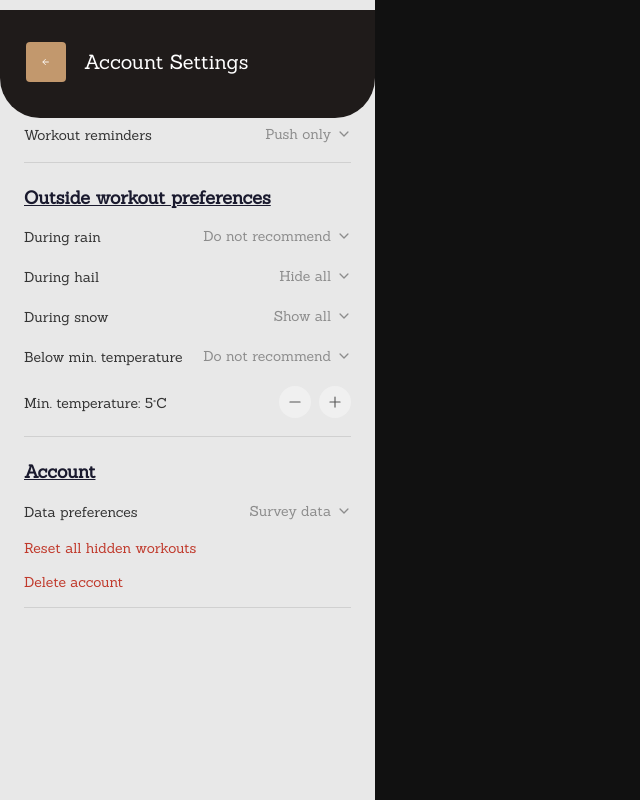
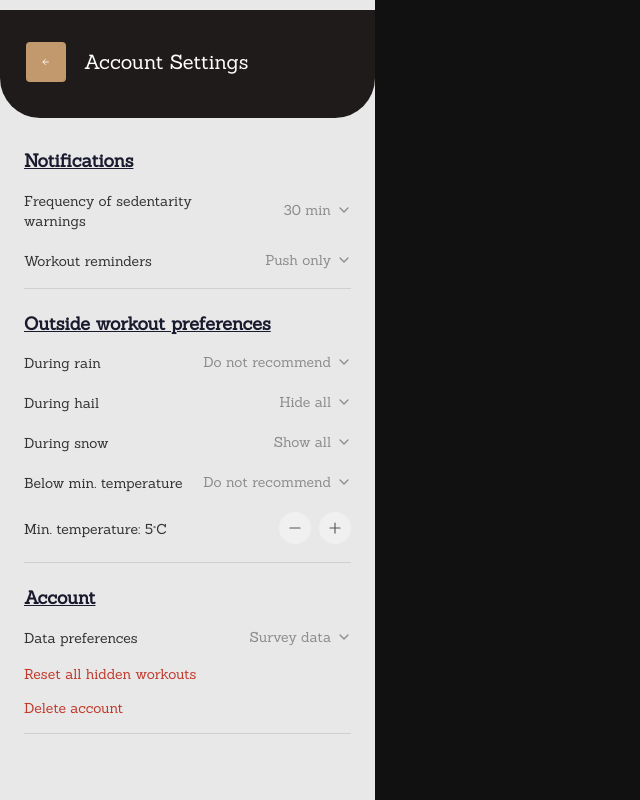
Before and after one commit to Cobran53/Too-Old-to-Fold, a React (Vite) app: page /settings in a window 1280 px wide. Shown: the whole page, without its empty margins (0-640 px from the left). Built offline with nearby package versions, Linux system fonts and the light colour scheme.

Commit message:
Settings done

```diff
--- a/src/pages/SettingsPage.css
+++ b/src/pages/SettingsPage.css
@@ -1,4 +1,4 @@
-/* Samma känsla som Dashboard/Training */
+/* Telefonram / layout */
 .settings-page {
   --ion-background-color: #e8e8e8;
   width: 375px;
@@ -12,7 +12,7 @@
 .settings-content {
   --padding-start: 24px;
   --padding-end: 24px;
-  --padding-top: 0;
+  --padding-top: 32px;
   --padding-bottom: 24px;
   background-color: #f3f3f3;
 }
@@ -67,6 +67,10 @@
   border-bottom: 1px solid #d0d0d0;
 }
 
+.settings-section-first {
+  margin-top: 0;
+}
+
 .settings-section-title {
   font-size: 18px;
   font-weight: 600;
@@ -104,6 +108,7 @@
   font-size: 14px;
   color: #8c8c8c;
   padding: 0;
+  cursor: pointer;
 }
 
 .settings-row-value ion-icon {
@@ -130,6 +135,7 @@
   display: flex;
   align-items: center;
   justify-content: center;
+  cursor: pointer;
 }
 
 .settings-counter-button ion-icon {
@@ -174,6 +180,7 @@
   font-family: 'Sanchez', Arial, sans-serif;
   font-size: 14px;
   color: #333333;
+  cursor: pointer;
 }
 
 .settings-inline-option-button:hover {
--- a/src/pages/SettingsPage.tsx
+++ b/src/pages/SettingsPage.tsx
@@ -25,9 +25,6 @@ type SettingField =
   | 'belowTempPref'
   | 'dataPref';
 
-
-/* options should likely be saved in LocalStorage */
-
 const SettingsPage: React.FC = () => {
   // Värden som visas i raderna
   const [sedentaryFreq, setSedentaryFreq] = useState('30 min');
@@ -42,7 +39,6 @@ const SettingsPage: React.FC = () => {
   // vilken rad som har “dropdown” öppen
   const [activeField, setActiveField] = useState<SettingField | null>(null);
 
-  // Alternativ som visas i dropdownen
   const getFieldOptions = (field: SettingField): string[] => {
     switch (field) {
       case 'sedentary':
@@ -91,7 +87,6 @@ const SettingsPage: React.FC = () => {
     setActiveField(null);
   };
 
-  // små helpers för +/–
   const decreaseTemp = () => {
     setMinTemp((t) => Math.max(-10, t - 1));
   };
@@ -100,7 +95,6 @@ const SettingsPage: React.FC = () => {
     setMinTemp((t) => Math.min(30, t + 1));
   };
 
-  // renderar dropdown direkt under en rad
   const renderDropdown = (field: SettingField) => {
     if (activeField !== field) return null;
 
@@ -140,9 +134,10 @@ const SettingsPage: React.FC = () => {
 
       <IonContent fullscreen className="settings-content">
         {/* --- Notifications --- */}
-        <section className="settings-section">
+        <section className="settings-section settings-section-first">
           <h2 className="settings-section-title">Notifications</h2>
 
+          {/* Frequency of sedentarity warnings */}
           <div className="settings-row">
             <div className="settings-row-text">
               <span className="settings-row-label">
@@ -163,6 +158,7 @@ const SettingsPage: React.FC = () => {
           </div>
           {renderDropdown('sedentary')}
 
+          {/* Workout reminders */}
           <div className="settings-row">
             <div className="settings-row-text">
               <span className="settings-row-label">Workout reminders</span>
```
Also changed, not shown: 1 other file (tests, documents, lock files or other folders).
